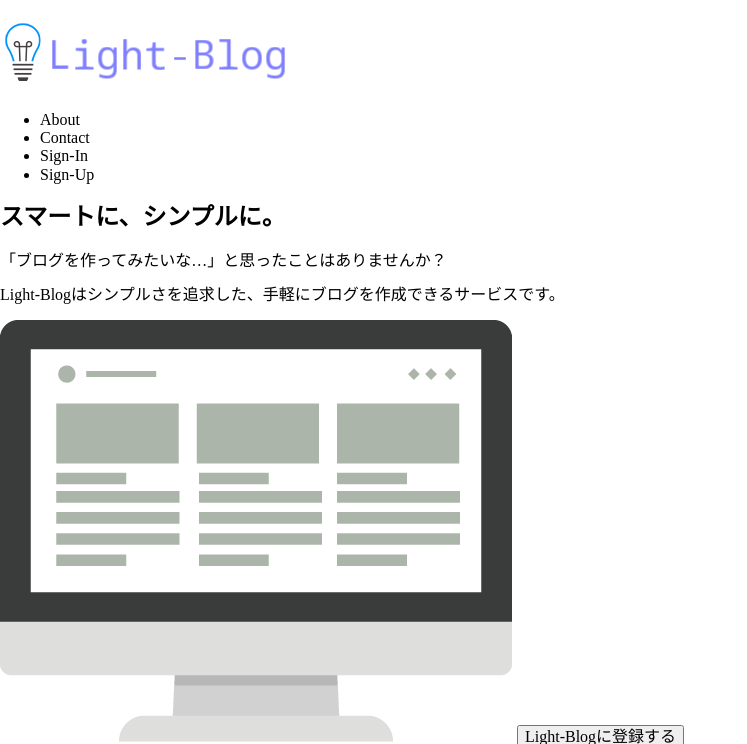
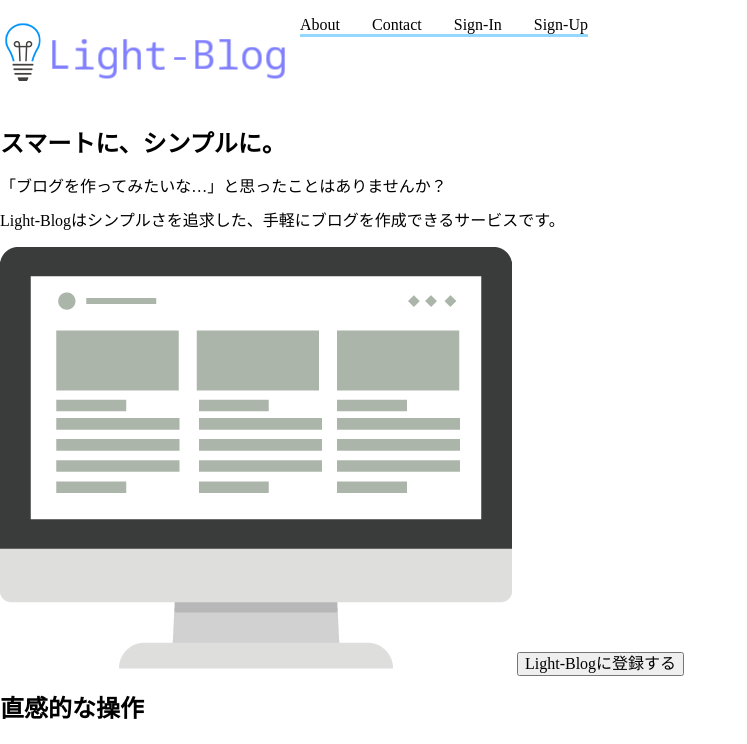
Before and after one commit to AttoCat/light-blog, a Flask app: page / in a window 1280 px wide. Shown: the top 744 px of the page, without its empty margins (0-747 px from the left). Run offline with Flask 2, Linux system fonts and the light colour scheme.

Commit message:
styled nav in header

```diff
--- a/static/styles/style.css
+++ b/static/styles/style.css
@@ -1,4 +1,13 @@
 .header {
   box-sizing: border-box;
-  display: inline;
+  display: flex;
 }
+
+.header__nav ul {
+  border-bottom: 3px solid #94d8ff;
+  display: flex;
+  justify-content: space-between;
+  list-style-type: none;
+  padding-left: 0;
+  width: 150%;
+}
```
